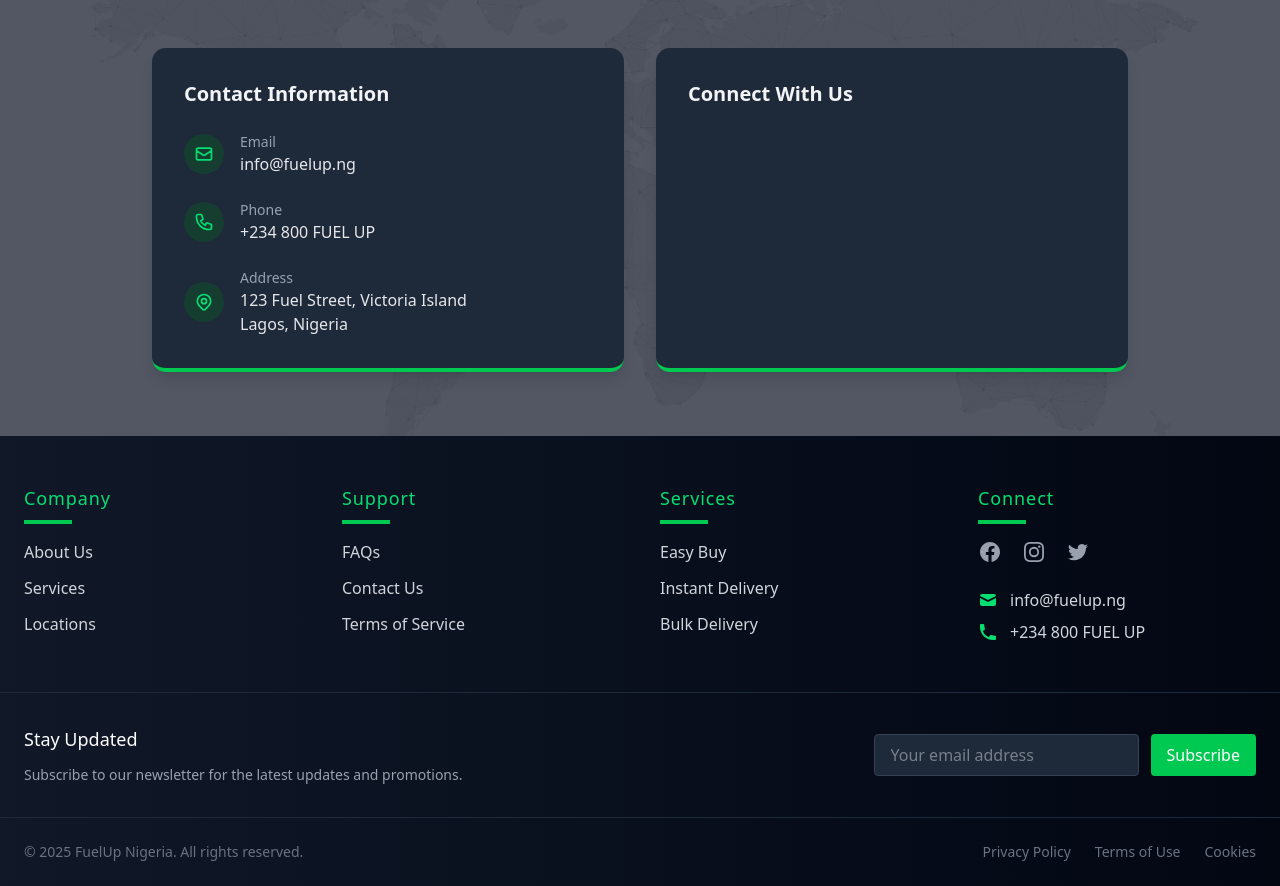
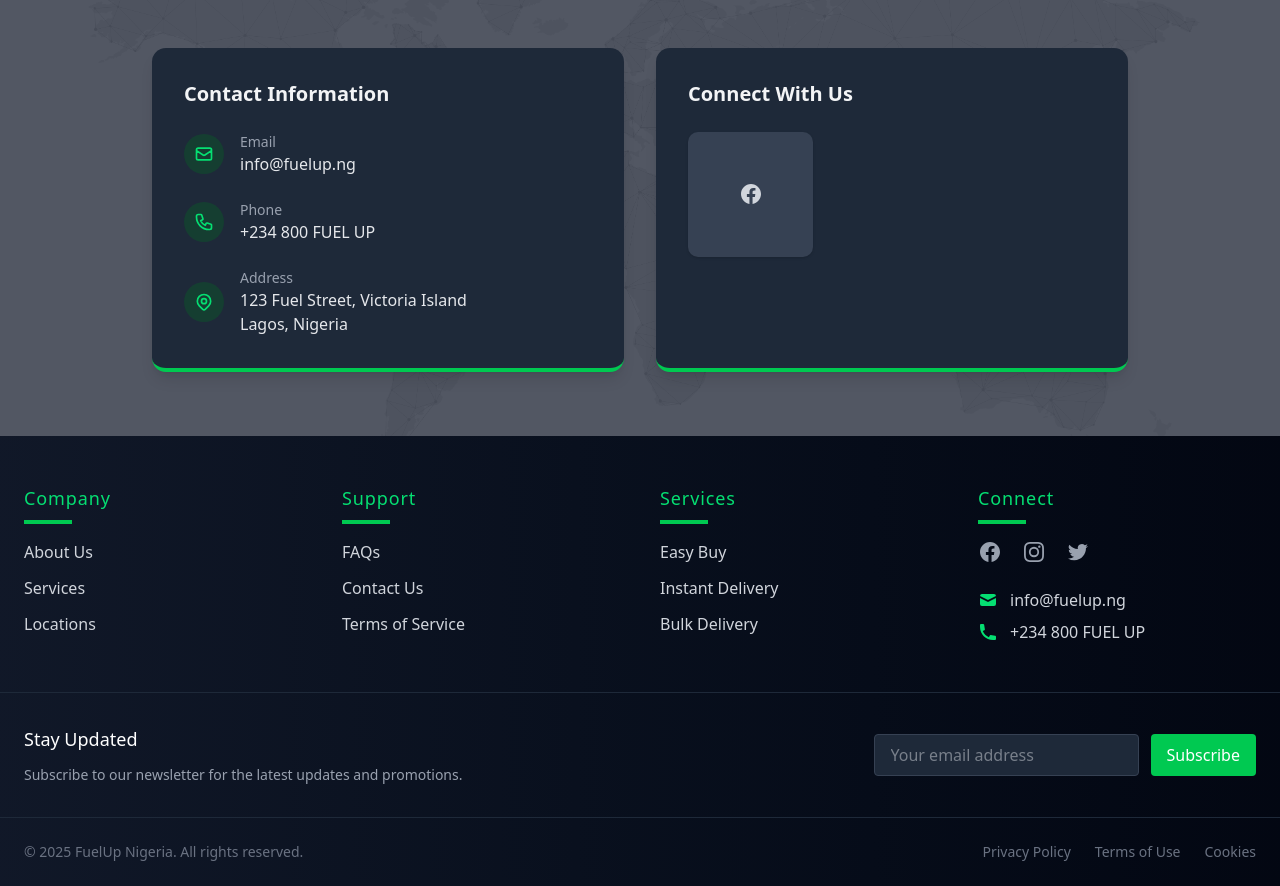
Before and after one commit to Adeboye22/user-fuelup, a React (Vite) app: page / in a window 1280 px wide. Shown: the part 6240-7126 px from the top of the page. Built offline with nearby package versions, Linux system fonts and the light colour scheme.

Commit message:
updated svg icon

```diff
--- a/src/components/ContactSection.jsx
+++ b/src/components/ContactSection.jsx
@@ -66,6 +66,14 @@ const ContactSection = () => {
                 <div className="flex-1 bg-white dark:bg-gray-800 rounded-xl p-8 shadow-lg border-b-4 border-green-500">
                     <div className="flex flex-col h-full">
                         <h3 className="text-xl font-semibold text-gray-800 dark:text-gray-100 mb-6">Connect With Us</h3>
+
+                        <div className="grid grid-cols-3 gap-4 flex-grow">
+                            <a href="#" className="aspect-square bg-gray-50 dark:bg-gray-700 rounded-lg hover:bg-green-500 dark:hover:bg-green-500 flex items-center justify-center text-gray-600 dark:text-gray-300 hover:text-white dark:hover:text-white transition-all duration-300 shadow-sm hover:shadow-md">
+                                <svg className="w-6 h-6" fill="currentColor" viewBox="0 0 24 24" aria-hidden="true">
+                                    <path fillRule="evenodd" d="M22 12c0-5.523-4.477-10-10-10S2 6.477 2 12c0 4.991 3.657 9.128 8.438 9.878v-6.987h-2.54V12h2.54V9.797c0-2.506 1.492-3.89 3.777-3.89 1.094 0 2.238.195 2.238.195v2.46h-1.26c-1.243 0-1.63.771-1.63 1.562V12h2.773l-.443 2.89h-2.33v6.988C18.343 21.128 22 16.991 22 12z" clipRule="evenodd" />
+                                </svg>
+                            </a>
+                        </div>
                     </div>
                 </div>
             </div>
```
